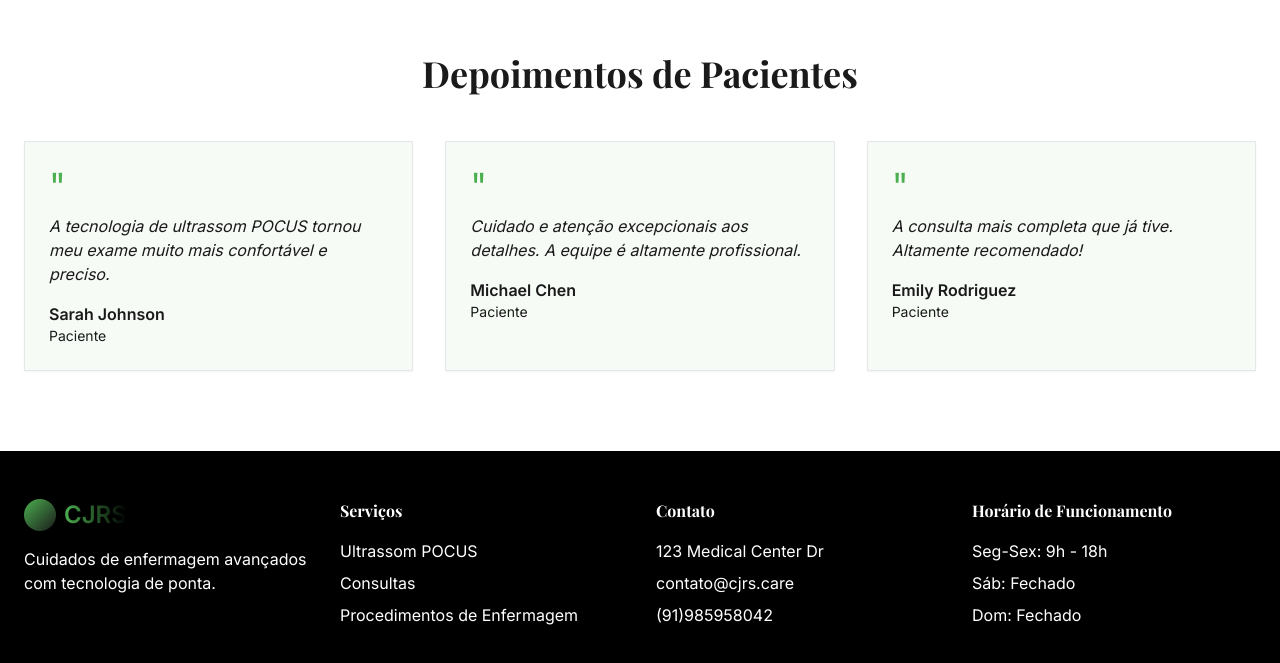
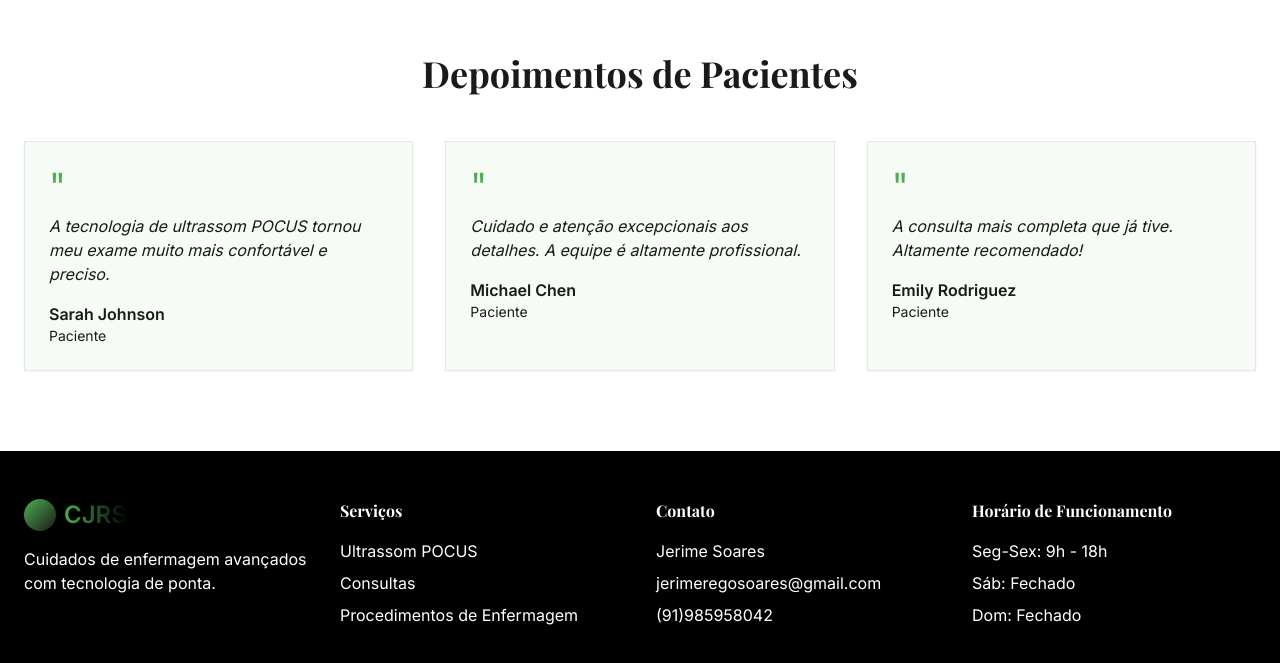
Before and after one commit to jerimeregosoares/cjrs-landing-craft, a React (Vite) app: page / in a window 1280 px wide. Shown: the part 1222-1885 px from the top of the page. Built offline with nearby package versions, Linux system fonts and the light colour scheme.

Commit message:
Visual edit in Lovable
Edited UI in Lovable

```diff
--- a/src/pages/Index.tsx
+++ b/src/pages/Index.tsx
@@ -74,8 +74,8 @@ const Index = () => {
           <div>
             <h3 className="font-bold mb-4">Contato</h3>
             <ul className="space-y-2">
-              <li>123 Medical Center Dr</li>
-              <li>contato@cjrs.care</li>
+              <li>Jerime Soares</li>
+              <li>jerimeregosoares@gmail.com</li>
               <li>(91)985958042</li>
             </ul>
           </div>
```
